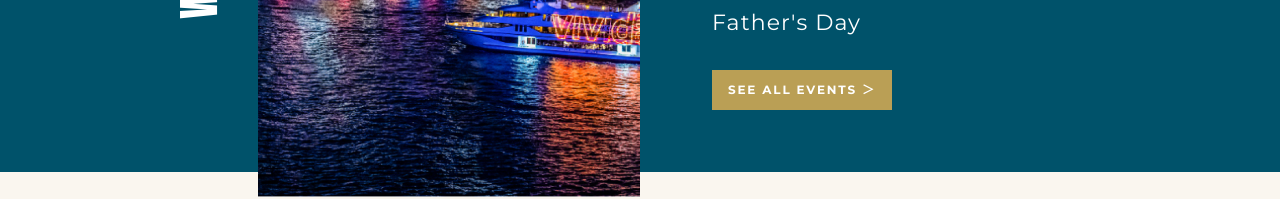
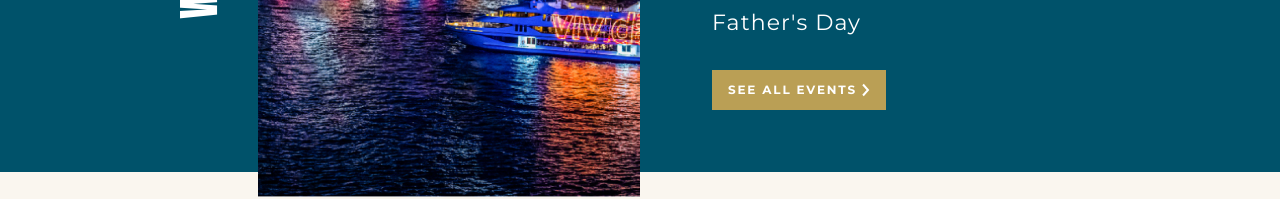
Before and after one commit to sealink/frontend-developer-candidate-test, a React app: page / in a window 1280 px wide. Shown: the part 470-669 px from the top of the page. Built offline with nearby package versions, Linux system fonts and the light colour scheme.

Commit message:
added ChevronRightSvg icon

```diff
--- a/src/components/Info.js
+++ b/src/components/Info.js
@@ -2,6 +2,7 @@ import React, { Fragment, useState } from 'react';
 import styled from 'styled-components';
 import { media } from '../utilities';
 import { Container, Accordion, Button } from '../elements';
+import { ChevronRightSvg } from '../icons';
 
 const Info = ({
   data,
@@ -85,7 +86,9 @@ const Info = ({
               hoverBackgroundColor={buttonHoverBackgroundColor}
               onClick={() => (window.location.href = `${buttonLink}`)}
             >
-              {buttonText} ＞
+              {buttonText}
+              &nbsp;
+              <ChevronRightSvg stroke={buttonTextColor} />
             </Button>
           </div>
         </Container>
@@ -281,6 +284,10 @@ const InfoWrapper = styled.section`
         }
 
         .info-general-button {
+          display: flex;
+          justify-content: center;
+          align-items: center;
+
           margin: var(--baseSpace) 0;
         }
       }
--- /dev/null
+++ b/src/icons/ChevronRightSvg.js
@@ -0,0 +1,30 @@
+import React from 'react';
+
+const ChevronRightSvg = ({
+  title = '',
+  width = '8px',
+  height = '14px',
+  fill = 'none',
+  stroke = 'white',
+  strokeWidth = '2px',
+}) => {
+  return (
+    <svg
+      xmlns='http://www.w3.org/2000/svg'
+      viewBox='0 0 8 14'
+      width={width}
+      height={height}
+    >
+      {title && <title>{title}</title>}
+      <g fill={fill}>
+        <path
+          d='M1.02942 1.5L5.9706 7L1.02942 12.5'
+          stroke={stroke}
+          strokeWidth={strokeWidth}
+        />
+      </g>
+    </svg>
+  );
+};
+
+export default ChevronRightSvg;
--- /dev/null
+++ b/src/icons/index.js
@@ -0,0 +1,3 @@
+import ChevronRightSvg from './ChevronRightSvg';
+
+export { ChevronRightSvg };
```
